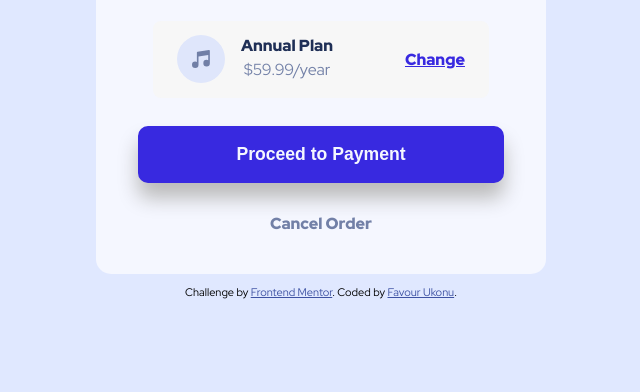
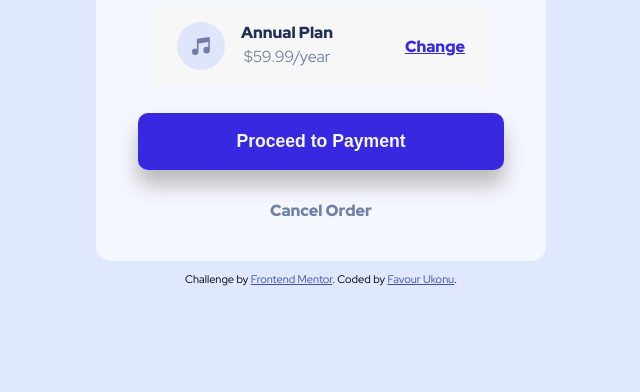
Before and after one commit to Thatgirl9/Order-Summary-Component, a plain HTML site: page index.html in a window 1280 px wide. Shown: the part 408-800 px from the top of the page, without its empty margins (319-959 px from the left). Drawn offline with Linux system fonts and the light colour scheme.

Commit message:
adjustments

```diff
--- a/styles.css
+++ b/styles.css
@@ -24,7 +24,7 @@ body{
   justify-content: center;
   align-items: center;
   flex-direction: column;
-  min-height: 90vh;
+
 }
 
 .mobile--bg--img{
```
